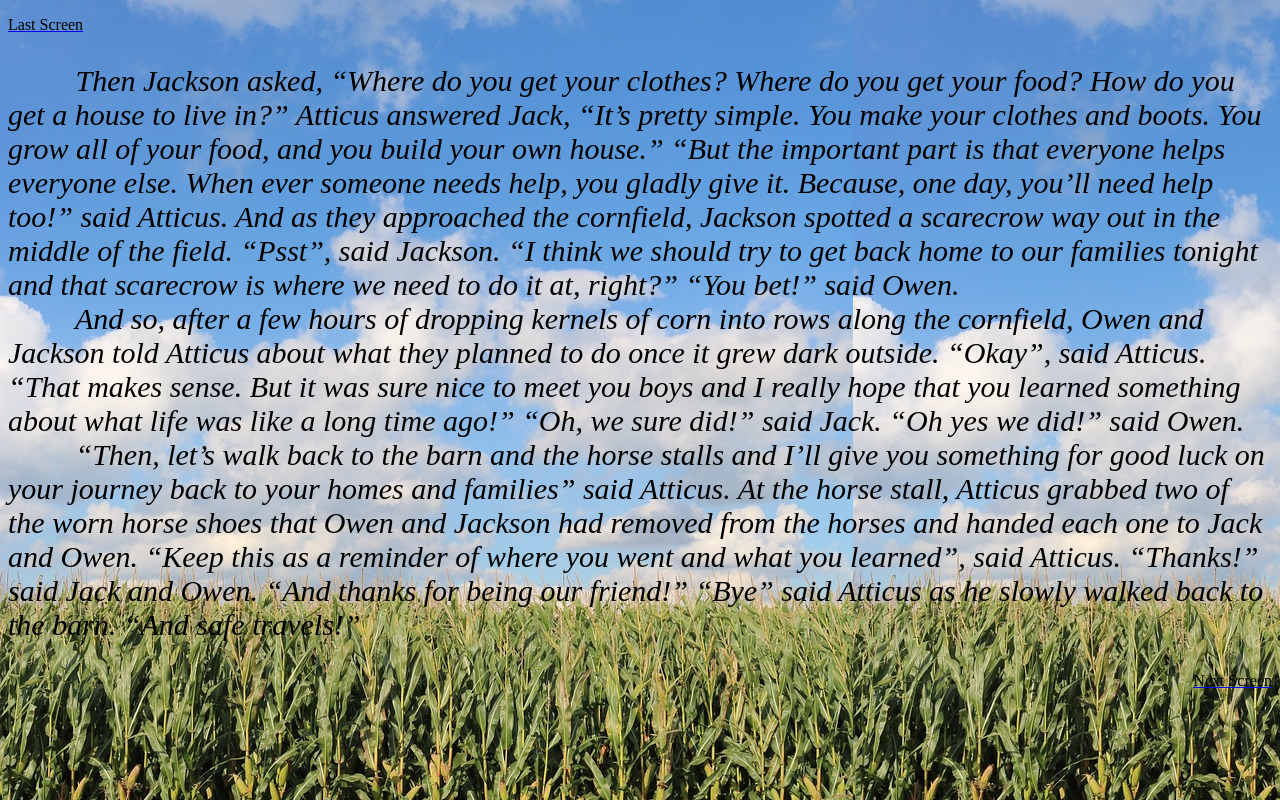
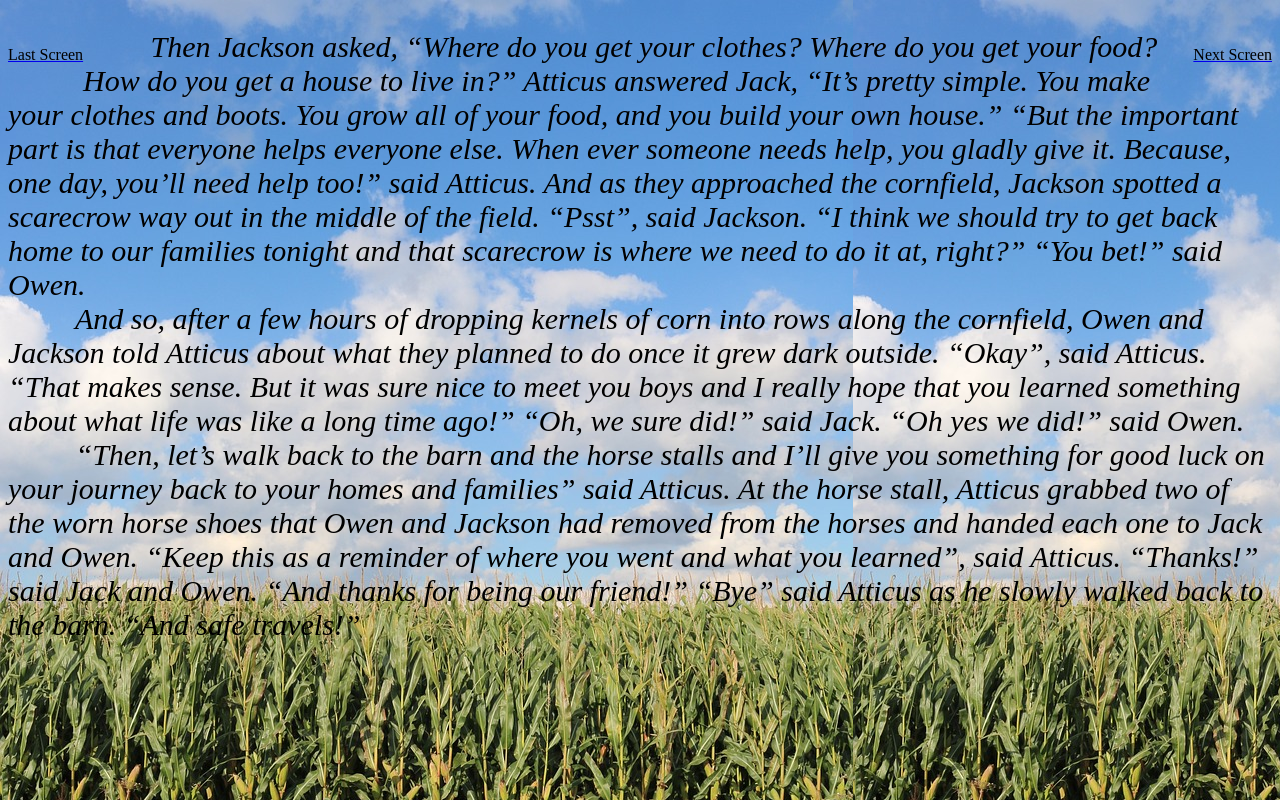
Before and after one commit to storiesbyjohn/storiesbyjohn.github.io, a plain HTML site: page page15.html in a window 1280 px wide. Drawn offline with Linux system fonts and the light colour scheme.

Commit message:
Update page15.html

```diff
--- a/page15.html
+++ b/page15.html
@@ -9,7 +9,8 @@
 </head>
 <body>
 
-<a href="page14.html"><p style="color:black; text-align:left">Last Screen</p></a>
+<div style="float: left"><a href="page14.html"><p style="color:black;">Last Screen</p></a></div>
+<div style="float: right"><a href="page16.html"><p style="color:black;">Next Screen</p></a></div>
 
 <div>
     <p style="font-size:30px;"><i>
@@ -34,6 +35,5 @@
      </i></p>
   </div>
 </center>
-	<a href="page16.html"><p style="color:black; text-align:right">Next Screen</p></a>
 </body>
 </html>
```
